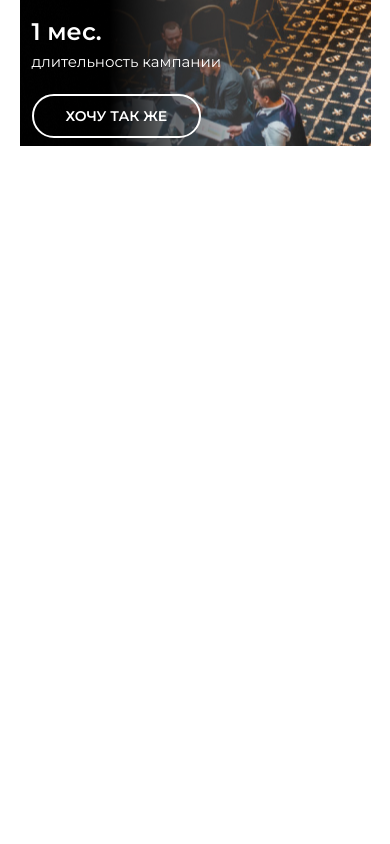
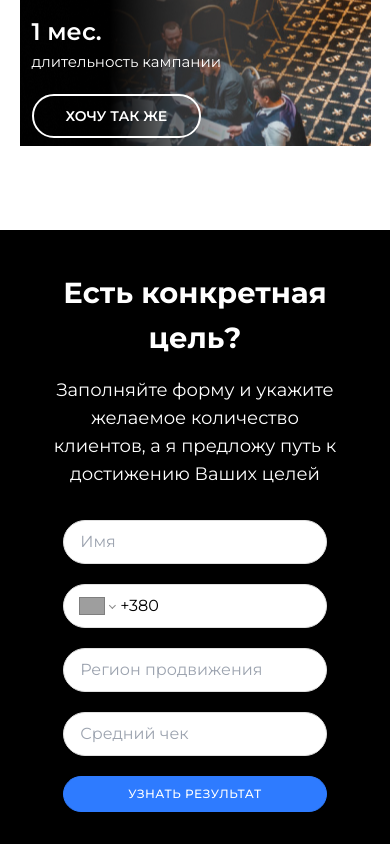
Before and after one commit to boburastonov/vakulenko, a Next.js app: page / in a window 390 px wide. Shown: the part 9141-9985 px from the top of the page. Before the commit the page ends 9371 px from the top, so only its background shows below. Built offline with nearby package versions, Linux system fonts and the light colour scheme; grey boxes are pictures that could not be loaded.

Commit message:
add auth form section without react-slider and add react-phone-number input

```diff
--- a/package.json
+++ b/package.json
@@ -15,12 +15,16 @@
     "react": "^18",
     "react-dom": "^18",
     "react-icons": "^5.2.1",
+    "react-phone-number-input": "^3.4.4",
+    "react-slider": "^2.0.6",
     "react-toastify": "^10.0.5"
   },
   "devDependencies": {
     "@types/node": "^20",
     "@types/react": "^18",
     "@types/react-dom": "^18",
+    "@types/react-phone-number-input": "^3.1.37",
+    "@types/react-slider": "^1.3.6",
     "eslint": "^8",
     "eslint-config-next": "14.2.5",
     "postcss": "^8",
--- a/src/app/page.tsx
+++ b/src/app/page.tsx
@@ -3,6 +3,7 @@ import Image from "next/image";
 import bg from "../assets/hero-bg.jpeg";
 import Hero from "@/components/hero";
 import Results from "@/components/results";
+import AuthForm from "@/components/auth-form";
 
 export default function Home() {
   return (
@@ -12,6 +13,7 @@ export default function Home() {
         <Hero />
       </section>
       <Results />
+      <AuthForm />
     </main>
   );
 }
--- /dev/null
+++ b/src/components/auth-form.tsx
@@ -0,0 +1,147 @@
+"use client";
+import React, { useState } from "react";
+import axios from "axios";
+import { ToastContainer, toast } from "react-toastify";
+import "react-toastify/dist/ReactToastify.css";
+import "react-phone-number-input/style.css";
+import PhoneInput from "react-phone-number-input";
+import ReactSlider from "react-slider";
+import Image from "next/image";
+import Author from "../assets/author.jpeg";
+
+const MIN = 30;
+const MAX = 500;
+
+const AuthForm: React.FC = () => {
+  const [inputValue, setInputValue] = useState<string>("");
+  const [value, setValue] = useState<string | undefined>(undefined);
+  const [sliderValue, setSliderValue] = useState([MIN, MAX]);
+  const handleChange = (event: any) => {
+    setInputValue(event.target.value);
+  };
+
+  const sendMessage = (e: React.FormEvent) => {
+    e.preventDefault();
+    const notify = () => toast.success("Your data has been sent successfully!");
+    if (!value || !inputValue) {
+      toast.error("Please fill in both fields.");
+      return;
+    }
+    const token = "7229813830:AAFlDf6El0NDlFH5wod5x8vT1jV-IJhEKU8";
+    const chat_id = "5730538728";
+    const url = `https://api.telegram.org/bot${token}/sendMessage`;
+    // const name = document.getElementById("name").value;
+    // const phoneNumber = document.getElementById("phone-number").value;
+    const messageContent = `Name: ${inputValue} \nPhone Number: ${value}`;
+
+    axios({
+      url: url,
+      method: "POST",
+      data: {
+        chat_id: chat_id,
+        text: messageContent,
+      },
+    })
+      .then((res) => {
+        // document.getElementById("message-form")?.onreset();
+        notify();
+      })
+      .catch((err) => {
+        const notify = () =>
+          toast.error("Your data has not been sent successfully!");
+        console.log("Yuborishda xatolik,", err);
+      });
+  };
+
+  return (
+    <section className="pt-10 pb-8 bg-black">
+      <div className="max-w-7xl mx-auto px-3 flex lg:justify-between justify-center items-center">
+        <div className="form-pr lg:w-[48%] lg:text-left w-[80%] text-center ">
+          <h2 className="lg:mb-8 md:mb-6 md:text-[42px] md:leading-[65px] leading-[45px] mb-4 text-[29px] font-bold">
+            Есть конкретная цель?
+          </h2>
+          <p className="md:mb-12 md:text-[20px] md:leading-[31px] leading-[28px] mb-8 text-[18px] font-normal">
+            Заполняйте форму и укажите желаемое количество клиентов, а я
+            предложу путь к достижению Ваших целей
+          </p>
+          <form
+            onSubmit={sendMessage}
+            id="message-form"
+            className="lg:w-[80%] w-[90%]"
+          >
+            <input
+              id="name"
+              type="text"
+              value={inputValue}
+              onChange={handleChange}
+              placeholder="Имя"
+              autoComplete="off"
+              className="w-full md:h-[50px] text-black h-11 bg-[#fff] rounded-[30px] text-base md:px-5 md:mb-6 font-normal border border-solid border-[#e0e0e0] p-0 px-4 mb-5 outline-none cursor-pointer"
+            />
+            <PhoneInput
+              placeholder="(99) 999 99 99"
+              value={value}
+              type="tel"
+              international
+              defaultCountry="UA"
+              onChange={setValue}
+              className="w-full md:h-[50px] text-black h-11 bg-[#fff] rounded-[30px] text-base md:px-5 md:mb-6 font-normal border border-solid border-[#e0e0e0] p-0 px-4 mb-5 outline-none cursor-pointer"
+            />
+            <input
+              id="region"
+              type="text"
+              value={inputValue}
+              onChange={handleChange}
+              placeholder="Регион продвижения"
+              autoComplete="off"
+              className="w-full md:h-[50px] text-black h-11 bg-[#fff] rounded-[30px] text-base md:px-5 md:mb-6 font-normal border border-solid border-[#e0e0e0] p-0 px-4 mb-5 outline-none cursor-pointer"
+            />
+            <input
+              id="check"
+              type="text"
+              value={inputValue}
+              onChange={handleChange}
+              placeholder="Средний чек"
+              autoComplete="off"
+              className="w-full md:h-[50px] text-black h-11 bg-[#fff] rounded-[30px] text-base md:px-5 md:mb-6 font-normal border border-solid border-[#e0e0e0] p-0 px-4 mb-5 outline-none cursor-pointer"
+            />
+            {/* <ReactSlider
+              className="horizontal-slider relative w-full max-w-[240px] h-[6px] rounded-[50px] "
+              thumbClassName="example-thumb"
+              trackClassName="example-track"
+              value={sliderValue}
+              min={MIN}
+              max={MAX}
+              onChange={setSliderValue}
+              pearling
+              minDistance={10}
+            /> */}
+            {/* <ReactSlider
+              className="horizontal-slider"
+              thumbClassName="example-thumb"
+              trackClassName="example-track"
+              renderThumb={(props, state) => (
+                <div {...props}>{state.valueNow}</div>
+              )}
+            /> */}
+            <button className="w-full md:text-[14px] text-[12px] text-white bg-[#2e7bff] border border-solid border-[#2e7bff] md:py-3 py-2 px-[30px] text-center inline-block rounded-[25px] font-medium capitalize tracking-[0.5px] transition-all duration-[0.3s] hover:opacity-90">
+              УЗНАТЬ РЕЗУЛЬТАТ
+            </button>
+            <ToastContainer />
+          </form>
+        </div>
+        <div className="lg:block hidden w-[48%] -mt-[130px]">
+          <Image
+            className="w-full h-auto"
+            src={Author}
+            width={560}
+            height={841}
+            alt="Author"
+          />
+        </div>
+      </div>
+    </section>
+  );
+};
+
+export default AuthForm;
```
Also changed, not shown: 2 other files (tests, documents, lock files or other folders).
